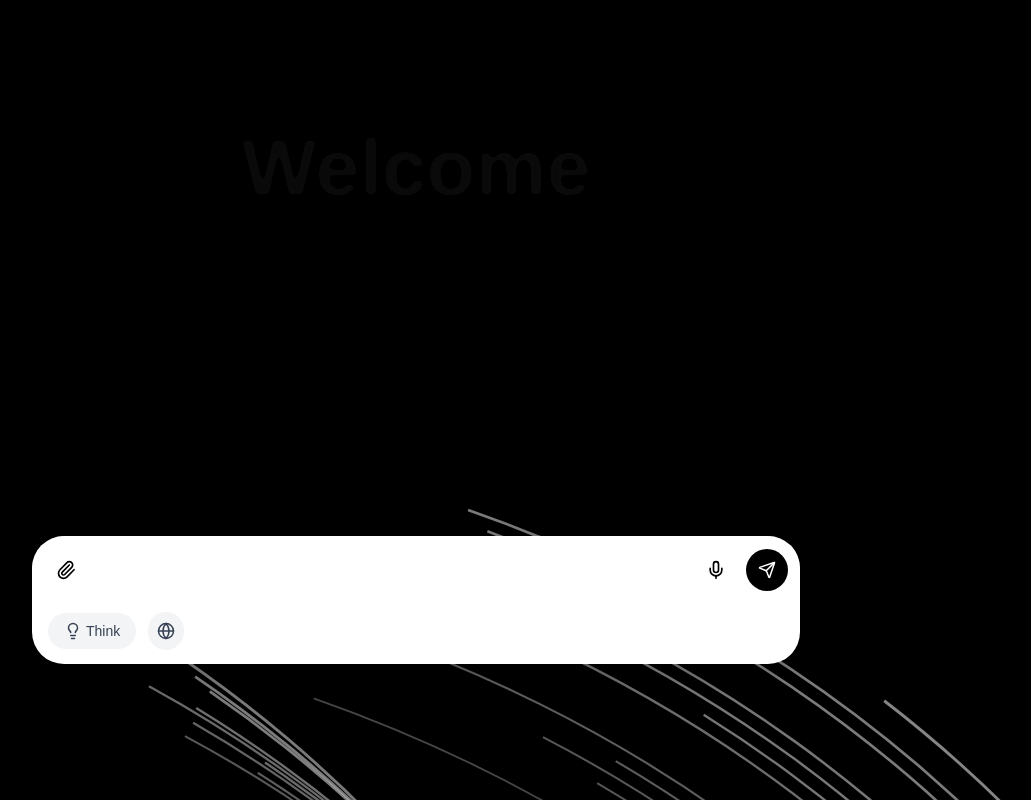
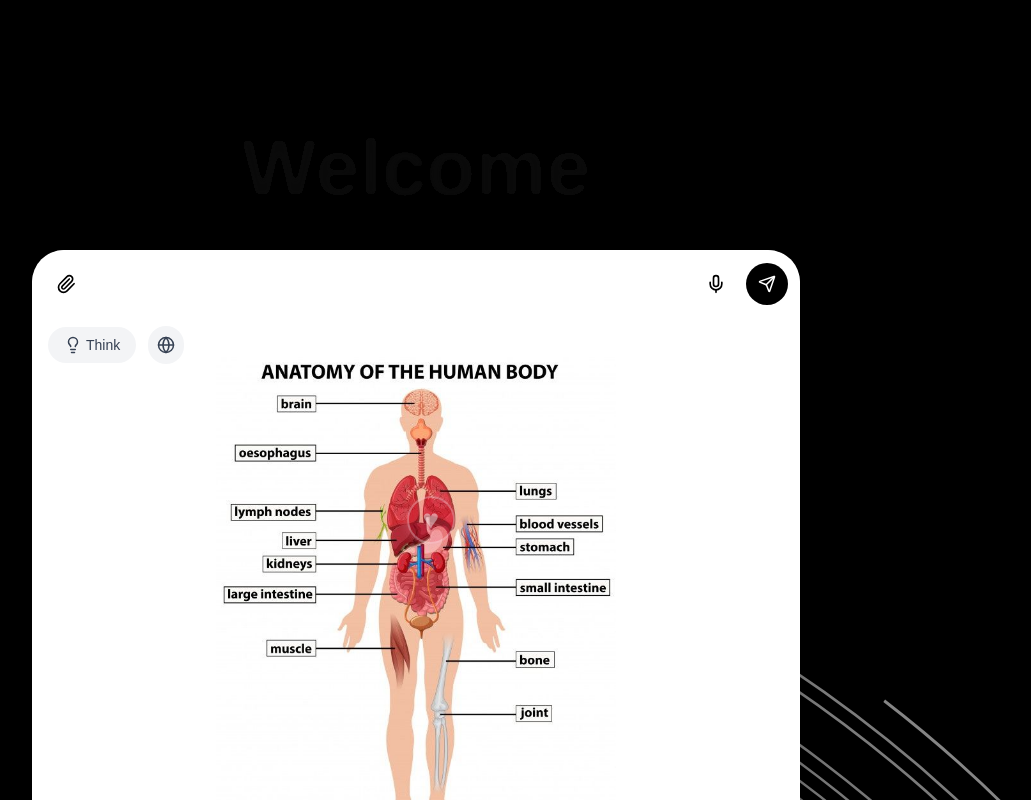
Before and after one commit to KangYan23/SRS, a Next.js app: page /chatbot in a window 1280 px wide. Both pictures are taken after a click on the button 290 px from the left and 600 px from the top of the page. Shown: the top 800 px of the page, without its empty margins (224-1255 px from the left). Built offline with nearby package versions, Linux system fonts and the light colour scheme.

Commit message:
bodyfigure and interactable features

```diff
--- a/components/ui/ai-chat-input.jsx
+++ b/components/ui/ai-chat-input.jsx
@@ -1,103 +1,71 @@
-import * as React from "react"
+import * as React from "react";
 import { useState, useEffect, useRef } from "react";
 import { Lightbulb, Mic, Globe, Paperclip, Send } from "lucide-react";
-import { AnimatePresence, motion } from "motion/react";
+import { AnimatePresence, motion } from "framer-motion";
+// import Image from "next/image"; // Not used, fallback to <img>
 
 const PLACEHOLDERS = [
   "Generate website with HextaUI",
   "Create a new project with Next.js",
-  "What is the meaning of life?",
-  "What is the best way to learn React?",
-  "How to cook a delicious meal?",
-  "Summarize this article",
+  "Ask about AI features",
+  "Design a landing page",
 ];
 
-const AIChatInput = () => {
+const containerVariants = {
+  collapsed: {
+    height: 68,
+    boxShadow: "0 2px 8px 0 rgba(0,0,0,0.08)",
+    transition: { type: "spring", stiffness: 120, damping: 18 },
+  },
+  expanded: {
+    height: 700,
+    boxShadow: "0 8px 32px 0 rgba(0,0,0,0.16)",
+    transition: { type: "spring", stiffness: 120, damping: 18 },
+  },
+};
+
+function AIChatInput() {
+  const [isActive, setIsActive] = useState(false);
+  const [inputValue, setInputValue] = useState("");
+  const [showCardiac, setShowCardiac] = useState(false);
   const [placeholderIndex, setPlaceholderIndex] = useState(0);
   const [showPlaceholder, setShowPlaceholder] = useState(true);
-  const [isActive, setIsActive] = useState(false);
   const [thinkActive, setThinkActive] = useState(false);
   const [deepSearchActive, setDeepSearchActive] = useState(false);
-  const [inputValue, setInputValue] = useState("");
   const wrapperRef = useRef(null);
 
-  // Cycle placeholder text when input is inactive
+  // Placeholder animation logic (optional, can be improved)
   useEffect(() => {
-    if (isActive || inputValue) return;
-
-    const interval = setInterval(() => {
-      setShowPlaceholder(false);
-      setTimeout(() => {
-        setPlaceholderIndex((prev) => (prev + 1) % PLACEHOLDERS.length);
-        setShowPlaceholder(true);
-      }, 400);
-    }, 3000);
-
-    return () => clearInterval(interval);
+    if (!isActive && !inputValue) {
+      const interval = setInterval(() => {
+        setPlaceholderIndex((i) => (i + 1) % PLACEHOLDERS.length);
+      }, 3000);
+      return () => clearInterval(interval);
+    }
   }, [isActive, inputValue]);
 
-  // Close input when clicking outside
-  useEffect(() => {
-    const handleClickOutside = (event) => {
-      if (
-        wrapperRef.current &&
-        !wrapperRef.current.contains(event.target)
-      ) {
-        if (!inputValue) setIsActive(false);
-      }
-    };
 
-    document.addEventListener("mousedown", handleClickOutside);
-    return () => document.removeEventListener("mousedown", handleClickOutside);
-  }, [inputValue]);
-
+  // Show a visible message when the heart is pressed
+  const [heartMsg, setHeartMsg] = useState("");
   const handleActivate = () => setIsActive(true);
 
-  const containerVariants = {
-    collapsed: {
-      height: 68,
-      boxShadow: "0 2px 8px 0 rgba(0,0,0,0.08)",
-      transition: { type: "spring", stiffness: 120, damping: 18 },
-    },
-    expanded: {
-      height: 128,
-      boxShadow: "0 8px 32px 0 rgba(0,0,0,0.16)",
-      transition: { type: "spring", stiffness: 120, damping: 18 },
-    },
+  function handleHeartClick(e) {
+    e.stopPropagation();
+    setShowCardiac(true);
+    setHeartMsg("❤️ Cardiac view activated!");
+    setTimeout(() => setHeartMsg(""), 2000);
+  }
+
+  // Placeholder animation variants
+  const placeholderContainerVariants = {
+    initial: { opacity: 0, y: 10 },
+    animate: { opacity: 1, y: 0, transition: { duration: 0.4 } },
+    exit: { opacity: 0, y: -10, transition: { duration: 0.3 } },
   };
-
-  const placeholderContainerVariants = {
-    initial: {},
-    animate: { transition: { staggerChildren: 0.025 } },
-    exit: { transition: { staggerChildren: 0.015, staggerDirection: -1 } },
-  };
-
   const letterVariants = {
-    initial: {
-      opacity: 0,
-      filter: "blur(12px)",
-      y: 10,
-    },
-    animate: {
-      opacity: 1,
-      filter: "blur(0px)",
-      y: 0,
-      transition: {
-        opacity: { duration: 0.25 },
-        filter: { duration: 0.4 },
-        y: { type: "spring", stiffness: 80, damping: 20 },
-      },
-    },
-    exit: {
-      opacity: 0,
-      filter: "blur(12px)",
-      y: -10,
-      transition: {
-        opacity: { duration: 0.2 },
-        filter: { duration: 0.3 },
-        y: { type: "spring", stiffness: 80, damping: 20 },
-      },
-    },
+    initial: { opacity: 0, y: 10 },
+    animate: { opacity: 1, y: 0, transition: { duration: 0.2 } },
+    exit: { opacity: 0, y: -10, transition: { duration: 0.1 } },
   };
 
   return (
@@ -105,13 +73,94 @@ const AIChatInput = () => {
       className="w-full min-h-screen flex justify-center items-center text-black">
       <motion.div
         ref={wrapperRef}
-        className="w-full max-w-3xl"
+        className="w-full max-w-3xl relative"
         variants={containerVariants}
         animate={isActive || inputValue ? "expanded" : "collapsed"}
         initial="collapsed"
         style={{ overflow: "hidden", borderRadius: 32, background: "#fff" }}
         onClick={handleActivate}>
-        <div className="flex flex-col items-stretch w-full h-full">
+        {/* Body Figure Image - Shows when expanded */}
+        <AnimatePresence>
+          {(isActive || inputValue) && (
+            <motion.div
+              initial={{ opacity: 0, scale: 0.8 }}
+              animate={{ opacity: 1, scale: 1 }}
+              exit={{ opacity: 0, scale: 0.8 }}
+              transition={{ duration: 0.5, ease: "easeOut" }}
+              className="absolute top-0 left-0 w-full h-full flex items-center justify-center z-[10000] p-4"
+            >
+              <div className="relative w-full h-full flex items-center justify-center z-[10000]">
+                {/* Cross-fade images */}
+                <motion.div
+                  initial={{ opacity: 1 }}
+                  animate={{ opacity: showCardiac ? 0 : 1 }}
+                  transition={{ duration: 0.5 }}
+                  className="absolute inset-0 w-full h-full flex items-center justify-center"
+                  style={{ zIndex: 1 }}
+                >
+                  <img
+                    src="/photo/bodyfigure.jpg"
+                    alt="Body Figure"
+                    width={400}
+                    height={500}
+                    className="object-contain max-h-[600px]"
+                    style={{ pointerEvents: 'none' }}
+                  />
+                </motion.div>
+                {/* Heart button overlaying the heart area on the body figure, always clickable, last child in .relative */}
+                {(isActive || inputValue) && !showCardiac && (
+                  <button
+                    type="button"
+                    aria-label="Show Cardiac"
+                    title="Click to view cardiac image"
+                    onClick={handleHeartClick}
+                    className="absolute flex items-center justify-center border-2 border-white shadow-lg transition-transform duration-150 hover:scale-110 hover:border-pink-400 focus:outline-none focus:ring-2 focus:ring-pink-300"
+                    style={{
+                      left: '52%',
+                      top: '38%',
+                      width: 48,
+                      height: 48,
+                      transform: 'translate(-50%, -50%)',
+                      borderRadius: '50%',
+                      background: 'rgba(225, 29, 72, 0.18)', // transparent rose
+                      border: '2px solid rgba(255,255,255,0.3)',
+                      boxShadow: '0 0 8px 2px #fff2, 0 2px 8px 0 #e11d4822',
+                      cursor: 'pointer',
+                      zIndex: 9999,
+                      pointerEvents: 'auto',
+                    }}
+                  >
+                    <span style={{ color: 'rgba(255,255,255,0.45)', fontWeight: 'bold', fontSize: 28, lineHeight: 1, textShadow: '0 2px 8px #0002' }}>♥</span>
+                  </button>
+                )}
+
+      {/* Heart message toast */}
+      {heartMsg && (
+        <div className="fixed top-8 left-1/2 transform -translate-x-1/2 bg-black text-white px-6 py-3 rounded-lg shadow-lg z-[10000] text-lg animate-fade-in">
+          {heartMsg}
+        </div>
+      )}
+                <motion.div
+                  initial={{ opacity: 0 }}
+                  animate={{ opacity: showCardiac ? 1 : 0 }}
+                  transition={{ duration: 0.5 }}
+                  className="absolute inset-0 w-full h-full flex items-center justify-center"
+                  style={{ zIndex: 2 }}
+                >
+                  <img
+                    src="/photo/cardiac.jpg"
+                    alt="Cardiac"
+                    width={400}
+                    height={500}
+                    className="object-contain max-h-[600px] pointer-events-none"
+                  />
+                </motion.div>
+              </div>
+            </motion.div>
+          )}
+        </AnimatePresence>
+
+        <div className="flex flex-col items-stretch w-full h-full relative z-10">
           {/* Input Row */}
           <div
             className="flex items-center gap-2 p-3 rounded-full bg-white max-w-3xl w-full">
@@ -252,6 +301,6 @@ const AIChatInput = () => {
       </motion.div>
     </div>
   );
-};
+}
 
 export { AIChatInput };
```
Also changed, not shown: public/photo/bodyfigure.jpg (added), public/photo/cardiac.jpg (added).
